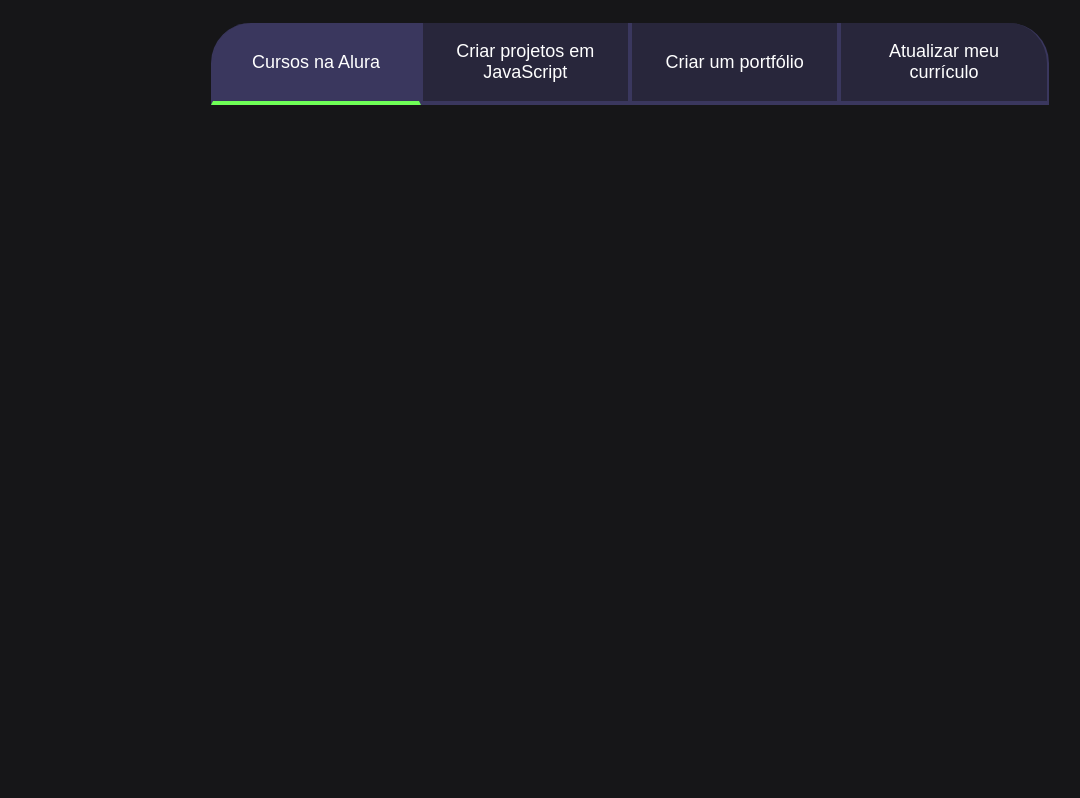
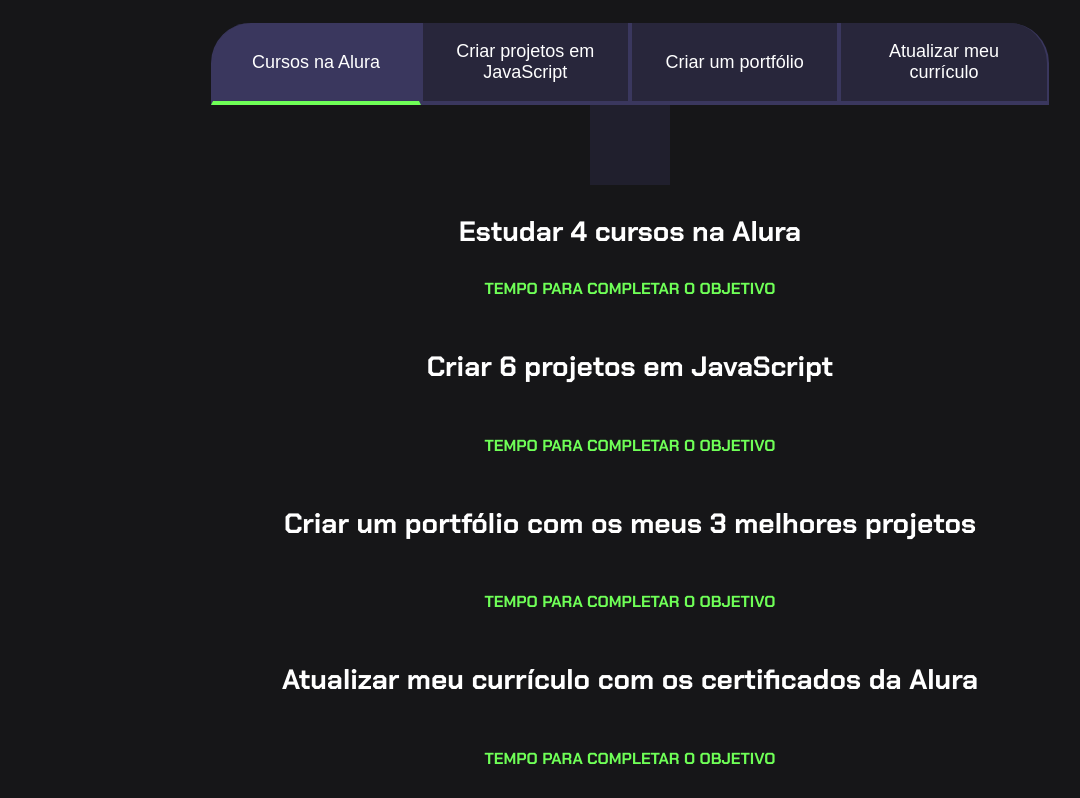
Before and after one commit to emilygatalinda/turma-3-A, a plain HTML site: page index.html in a window 1280 px wide. Shown: the part 80-878 px from the top of the page, without its empty margins (10-1090 px from the left). Before the commit the page ends 800 px from the top, so only its background shows below. Drawn offline with Linux system fonts and the light colour scheme.

Commit message:
Add files via upload

```diff
--- a/index.html
+++ b/index.html
@@ -6,16 +6,36 @@
   <title>Meus objetivos do ano</title>
     <link rel="stylesheet" href="style.css">
 </head>
-
 <body>
     <section class="conteudo-principal">
       <h2 class="titulo-principal">Meus Objetivos do ano<span>_</span></h2>
+      <div class="conteudo"></div>
       <div class="botoes">
         <button class="botao ativo">Cursos na Alura</button>
         <button class="botao">Criar projetos em JavaScript</button>
         <button class="botao">Criar um portfólio</button>
         <button class="botao">Atualizar meu currículo</button>
       </div>
+      <div class="abas-textos",></div>
+      <div class="aba-conteudo ativo">
+      <h3 class="aba-conteudo-titulo-principal">Estudar 4 cursos na Alura</h3>
+      <h4 class="aba-conteudo-titulo-secundario">Tempo para completar o objetivo</h4>
+    </div>
+    <div class="aba-conteudo"></div>
+    <h3 class="aba-conteudo-titulo-principal">Criar 6 projetos em JavaScript</h3>
+    <h4 class="aba-conteudo-titulo-secundario">Tempo para completar o objetivo</h4>
+  </div>
+  <div class="aba-conteudo"></div>
+      <h3 class="aba-conteudo-titulo-principal">Criar um portfólio com os meus 3 melhores projetos</h3>
+      <h4 class="aba-conteudo-titulo-secundario">Tempo para completar o objetivo</h4>
+      </div>
+      <div class="aba-conteudo"></div>
+      <h3 class="aba-conteudo-titulo-principal">Atualizar meu currículo com os certificados da Alura</h3>
+      <h4 class="aba-conteudo-titulo-secundario">Tempo para completar o objetivo</h4>
+      </div>
+      </div>
+    </div>
     </section>
+    <script> src="main.js"</script>
   </body>
   </html>
--- a/style.css
+++ b/style.css
@@ -61,12 +61,35 @@ body {
     display: block;
 }
 
-.ativo{
+.botao.ativo{
     background-color: var(--botao-ativo);
     border-bottom: 4px solid var(--verde);
     }
 
+    .abas-textos{
+        background-color: var(--texto-fundo);
+        padding: 40px;
+    }
 
+.aba-conteudo.ativo{
+    display:block;
+}
+
+.aba-conteudo{
+    display: none;
+}
+
+
+.aba-conteudo-titulo-principal{
+    font-size: 28px;
+    text-align: center;
+}
+
+.aba-conteudo-titulo-secundario{
+    text-align: center;
+    color: var(--verde);
+    text-transform: uppercase;
+}
 @media screen and (min-width: 768px) {
     .botoes {
         display: flex;
```
Also changed, not shown: main.js (+10 -2 lines).
